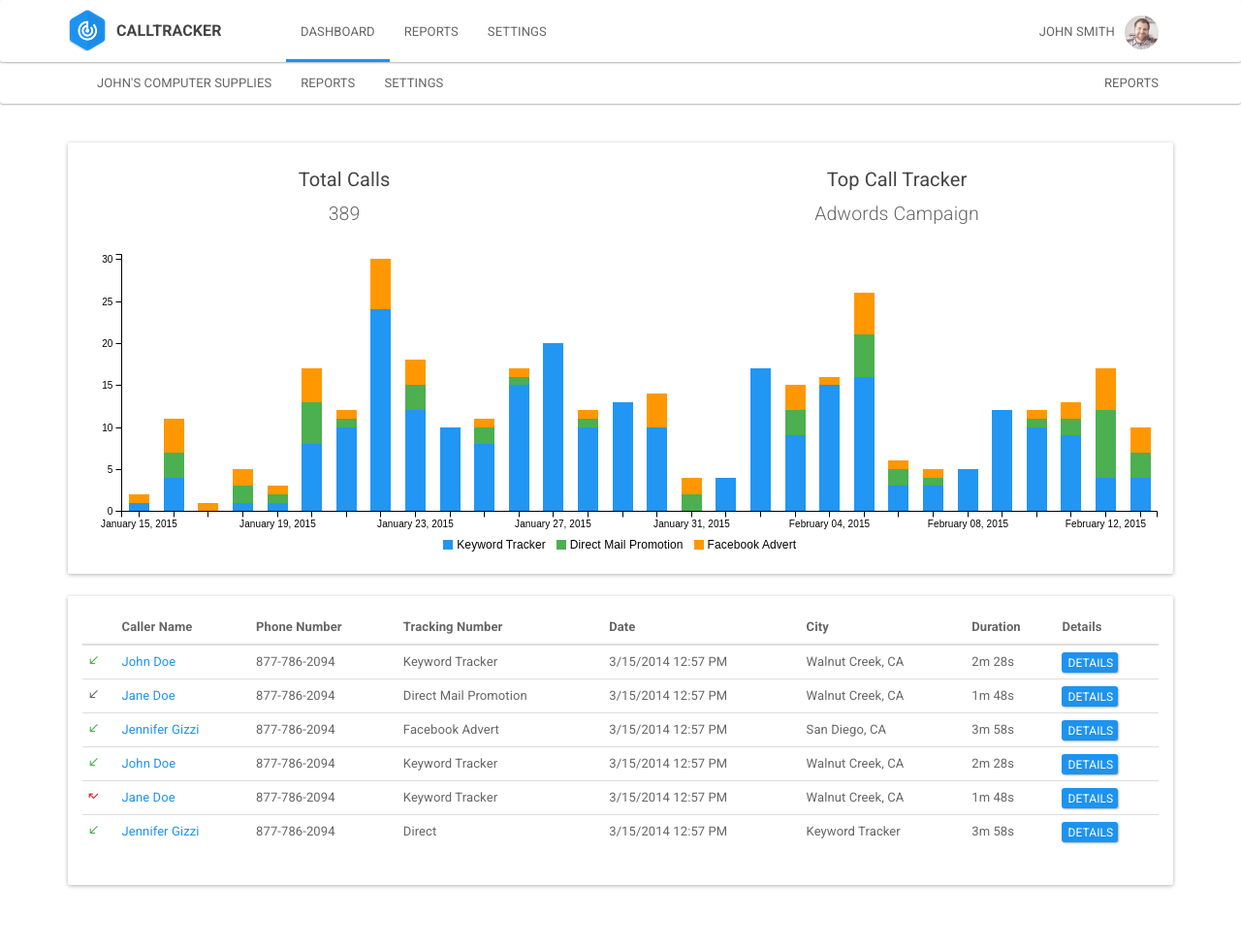
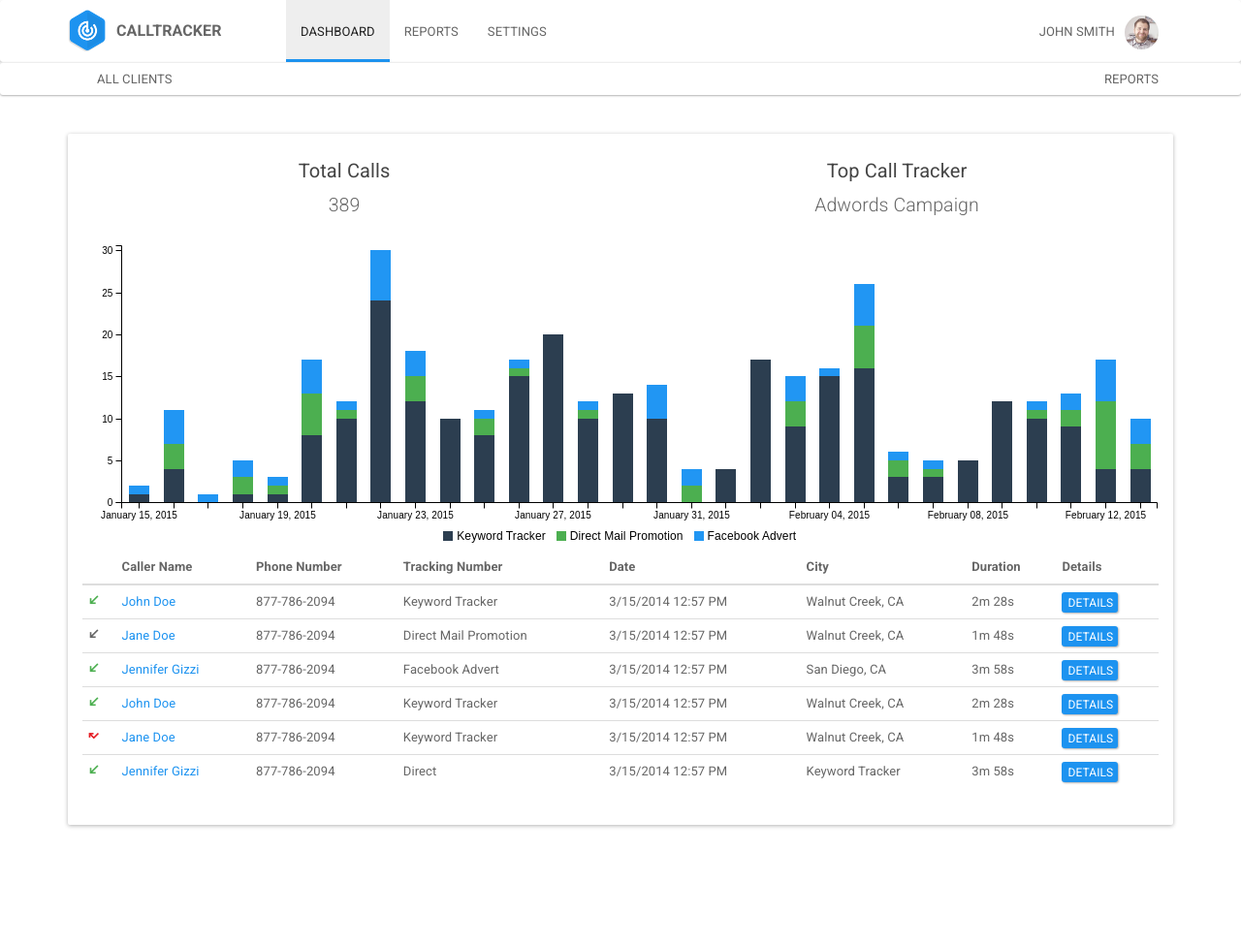
Before and after one commit to sumonst21/calltrackerio-site, a Jekyll site: the page built from dashboard.html, in a window 1280 px wide. Shown: the whole page at 97% size. Built offline with Jekyll 4.4.1, drawn with Linux system fonts in a browser that asks for light colours; after the commit the page ends 914 px from its top, so only the background shows below that.

Commit message:
adding charts to dahsboard for a mockup

```diff
--- a/_includes/chart-colors.html
+++ b/_includes/chart-colors.html
@@ -1,3 +1,3 @@
 <script type="text/javascript">
-var calltracker_charts_style = ['#2196f3','#4caf50','#ff9800','#e51c23','#f35958','#ecac26','#088e89','#0d74a7','#2e4559','#68348c','#ff6e6e','#cb8900','#0bd074','#00bed7','#0b2e4d', '#cd13e3','#ff3a3a','#e37524','#07a25a','#0090a3','#114777','#8c0d9b','#c72d2d','#e36000','#53ae7c','#047bd7','#152777','#684c7f','#b64949','#a86925','#1b775a', '#0366b3','#2f3c77','#56396e','#b62c2c','#a87238']
+var calltracker_charts_style = ['#2c3e50','#4caf50','#2196f3','#ff9800','#e51c23','#f35958','#ecac26','#088e89','#0d74a7','#2e4559','#68348c','#ff6e6e','#cb8900','#0bd074','#00bed7','#0b2e4d', '#cd13e3','#ff3a3a','#e37524','#07a25a','#0090a3','#114777','#8c0d9b','#c72d2d','#e36000','#53ae7c','#047bd7','#152777','#684c7f','#b64949','#a86925','#1b775a', '#0366b3','#2f3c77','#56396e','#b62c2c','#a87238']
 </script>
--- a/_includes/header-end-user.html
+++ b/_includes/header-end-user.html
@@ -1,4 +1,4 @@
-<nav class="navbar">
+<nav class="navbar navbar-default">
   <div class="container">
     <div class="navbar-header">
       <button type="button" class="navbar-toggle collapsed" data-toggle="collapse" data-target="#navbar" aria-expanded="false" aria-controls="navbar">
@@ -31,13 +31,11 @@
     </div><!--/.nav-collapse -->
   </div>
 </nav>
-<nav class="navbar sub-nav">
+<nav class="navbar navbar-default sub-nav">
   <div class="container">
     <div id="navbar" class="collapse navbar-collapse">
       <ul class="nav navbar-nav">
-        <li><a href="">John's Computer Supplies</a></li>
-        <li ><a href="#">Reports</a></li>
-        <li><a href="#">Settings</a></li>
+        <li><a href="">All Clients</a></li>
       </ul>
       <ul class="nav navbar-nav navbar-right">
               <li class="dropdown"><a href="#" class="dropdown-toggle" data-toggle="dropdown">Reports</a>
--- a/css/style.scss
+++ b/css/style.scss
@@ -13,6 +13,9 @@
   padding: 40px 0px;
 }
 
+.bold {
+	font-weight: bold;
+}
 // Section Background Styles
 
 .bg-light-grey {
@@ -78,10 +81,11 @@
 }
 
 .navbar.sub-nav {
-	min-height: 42px;
+	min-height: 32px;
+	border-top: 1px solid #eee;
 }
 .sub-nav .navbar-nav > li > a{
-	padding-top:10px;
-	padding-bottom:10px;
+	padding-top:5px;
+	padding-bottom:5px;
 }
 // Form Styles
--- a/dashboard.html
+++ b/dashboard.html
@@ -11,20 +11,17 @@ title:  'Call Tracking, Phone Call Analytics by Call Tracker '
 				<div class="panel">
 					<div class="panel-body">
 						<div class="row">
-							<div class="col-md-6 text-center">
+							<div class="col-md-6 col-sm-6 text-center">
 								<h5>Total Calls</h5>
 								<p class="lead">389</p class="lead">
 							</div>
-							<div class="col-md-6 text-center">
+							<div class="col-md-6 col-sm-6 text-center">
 								<h5>Top Call Tracker</h5>
 								<p class="lead">Adwords Campaign</p class="lead">
 							</div>
 						</div>
 						<div id="callsovertime"></div>
-					</div>
-				</div>
-				<div class="panel">
-					<div class="panel-body">
+
 						<table class="table table-hover table-condensed" id="leads" width="100%">
                                       <thead>
                                           <tr>
@@ -256,7 +253,7 @@ var chart = c3.generate({
         },
         legend: {
           position: 'bottom',
-          //hide: true,
+        //  hide: true,
         },
         color: {
           pattern: calltracker_charts_style
--- a/sign-in.html
+++ b/sign-in.html
@@ -8,7 +8,7 @@ title: Sign In
 		<div class="row">
 			<div class="col-md-12 text-center">
 				<img class="text-center" src="images/calltrackerio-logo-vertical_03.png" width="80">
-				<h3 class="text-center">{{ site.name }}</h3>
+				<h4 class="text-center text-uppercase bold">{{ site.name }}</h4>
 			</div>
 		</div>
 		<div class="row">
```
Also changed, not shown: _includes/javascript.html (+11 -0 lines).
